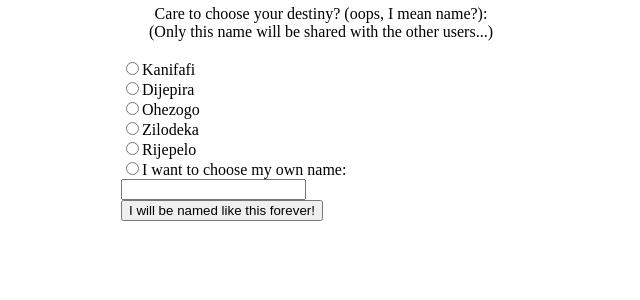
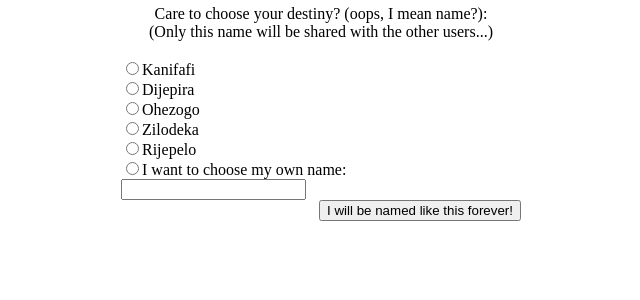
Before and after one commit to bamboomy/c44_php, a PHP site: page /facebookRegister.php in a window 1280 px wide. Shown: the part 320-620 px from the top of the page, without its empty margins (319-959 px from the left). Run offline with PHP 8.4, Linux system fonts and the light colour scheme; the visitor is signed in with stand-in values (Sample User, id 1).

Commit message:
home again

```diff
--- a/pagez/facebookRegister.php
+++ b/pagez/facebookRegister.php
@@ -95,8 +95,8 @@ for($i=0; $i<5; $i++){
 }
 ?>
 				<div class='left'><input type='radio' name='name' value='own'>I want to choose my own name:&nbsp;<input type="text" name="ownName" /></div>
-		<div class='left'><input type="submit" value="I will be named like this forever!"></div>
-		<div class='right'><input type="hidden" name="token" value="token"></div>
+		<div class='right'><input type="submit" value="I will be named like this forever!"></div>
+		<input type="hidden" name="token" value="token">
 </form>
 			</div>
 			</div>
```
